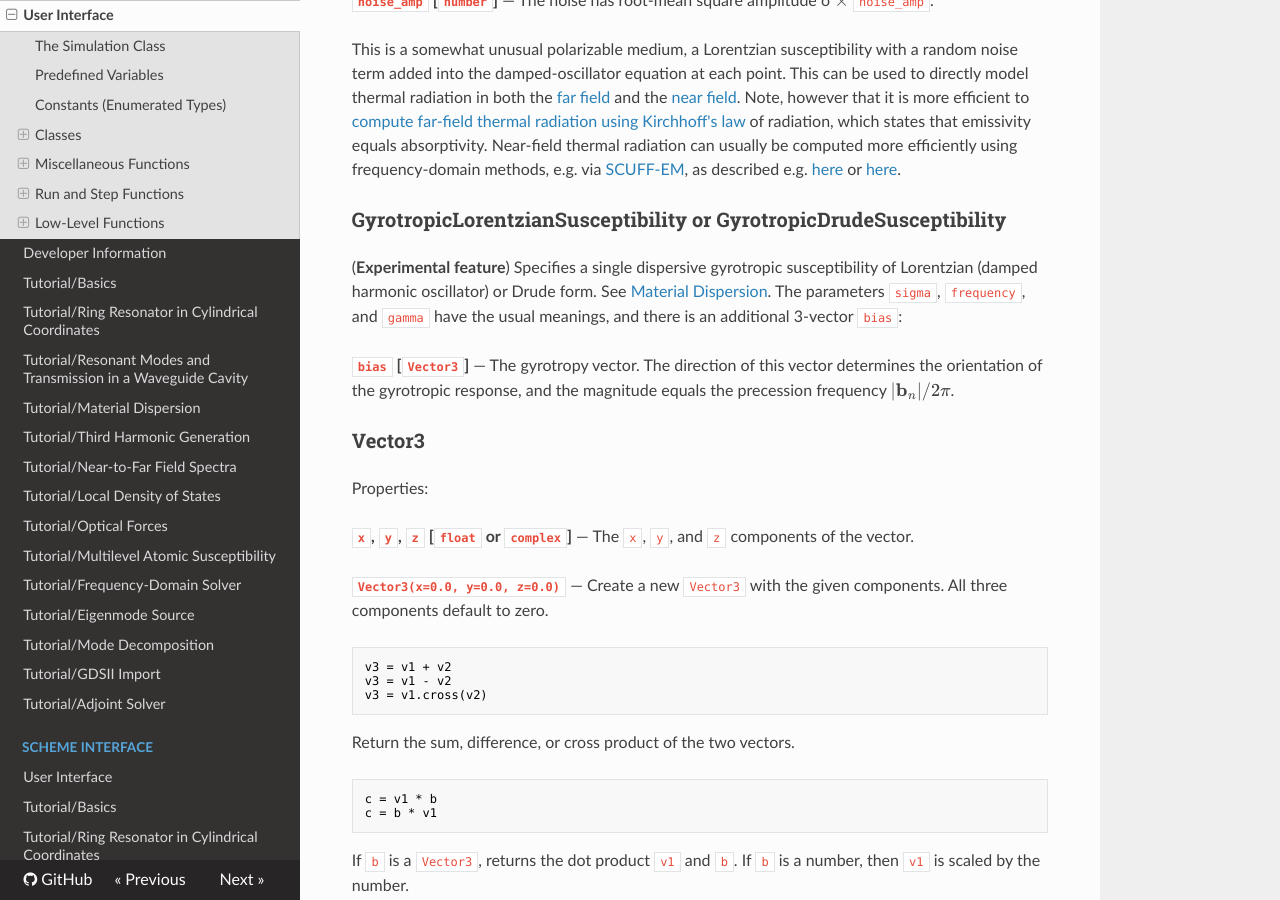
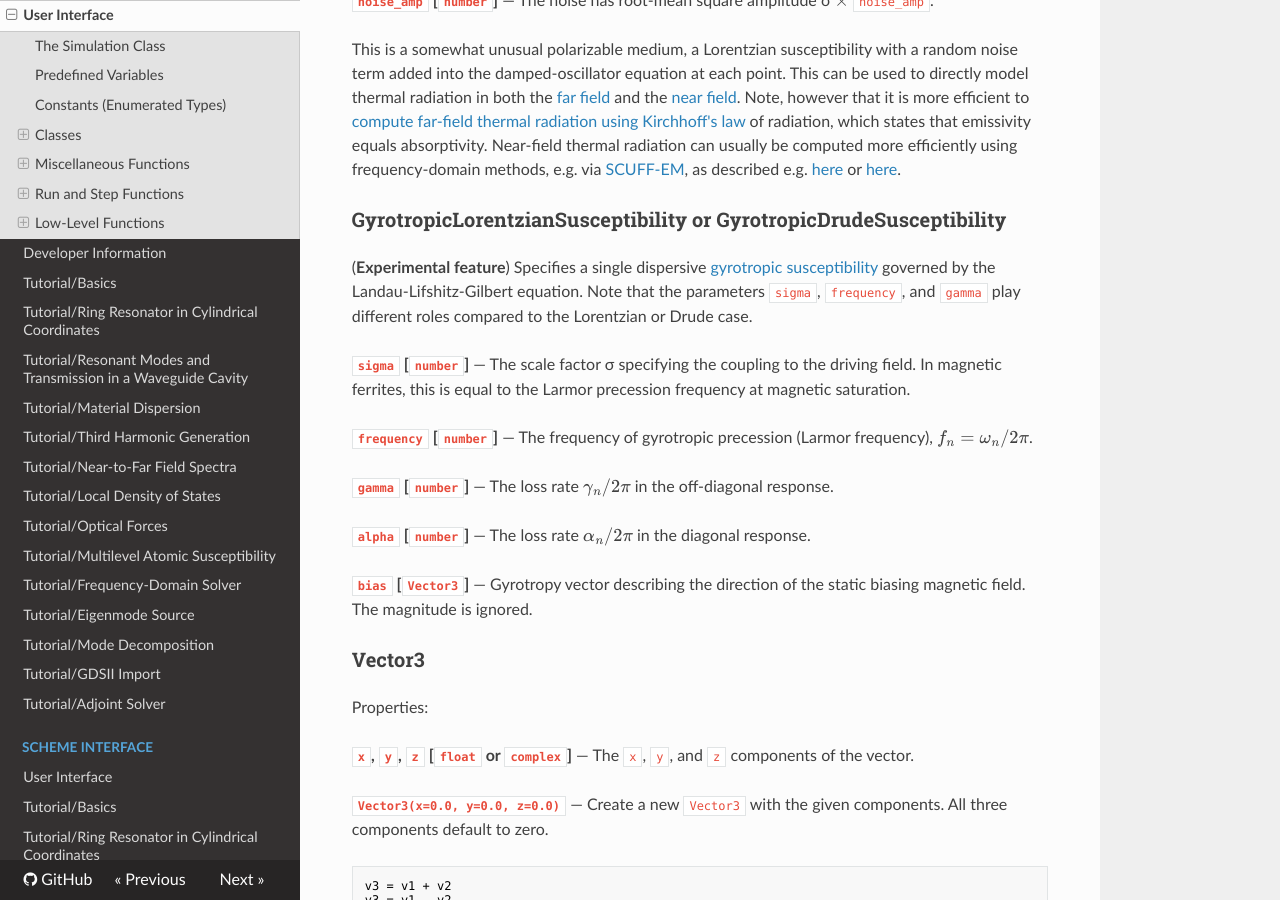
Before and after one commit to NanoComp/meep, an MkDocs documentation site: the page built from doc/docs/Python_User_Interface.md, in a window 1280 px wide and 900 px high, scrolled down 12438 px. Built offline with MkDocs 1.6.1, drawn with Linux system fonts in a browser that asks for light colours; nearby versions of some CDN libraries; formulas are drawn with MathJax 3; old or Windows-style settings are respelled for this version of MkDocs.

Commit message:
Update Python doc.

```diff
--- a/doc/docs/Python_User_Interface.md
+++ b/doc/docs/Python_User_Interface.md
@@ -394,11 +394,27 @@ This is a somewhat unusual polarizable medium, a Lorentzian susceptibility with
 
 ### GyrotropicLorentzianSusceptibility or GyrotropicDrudeSusceptibility
 
-(**Experimental feature**) Specifies a single dispersive gyrotropic susceptibility of Lorentzian (damped harmonic oscillator) or Drude form. See [Material Dispersion](Materials.md#gyrotropic-media). The parameters `sigma`, `frequency`, and `gamma` have the usual meanings, and there is an additional 3-vector `bias`:
+(**Experimental feature**) Specifies a single dispersive [gyrotropic susceptibility](Materials.md#gyrotropic-media) governed by the Landau-Lifshitz-Gilbert equation. Note that the parameters `sigma`, `frequency`, and `gamma` play different roles compared to the Lorentzian or Drude case.
+
+**`sigma` [`number`]**
+—
+The scale factor σ specifying the coupling to the driving field. In magnetic ferrites, this is equal to the Larmor precession frequency at magnetic saturation.
+
+**`frequency` [`number`]**
+—
+The frequency of gyrotropic precession (Larmor frequency), $f_n = \omega_n / 2\pi$.
+
+**`gamma` [`number`]**
+—
+The loss rate $\gamma_n / 2\pi$ in the off-diagonal response.
+
+**`alpha` [`number`]**
+—
+The loss rate $\alpha_n / 2\pi$ in the diagonal response.
 
 **`bias` [`Vector3`]**
 —
-The gyrotropy vector.  The direction of this vector determines the orientation of the gyrotropic response, and the magnitude equals the precession frequency $|\mathbf{b}_n|/2\pi$.
+Gyrotropy vector describing the direction of the static biasing magnetic field. The magnitude is ignored.
 
 ### Vector3
 
```
